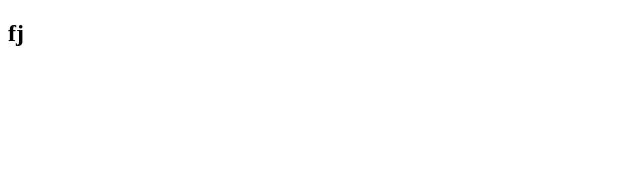
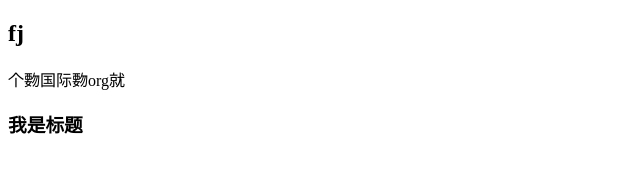
Before and after one commit to yanmeijun/text, a plain HTML site: page index.html in a window 1280 px wide. Shown: the whole page, without its empty margins (0-640 px from the left). Drawn offline with Linux system fonts and the light colour scheme.

Commit message:
add file

```diff
--- a/index.html
+++ b/index.html
@@ -6,5 +6,9 @@
 </head>
 <body>
 	<h2>fj</h2>
+	<p>
+		个覅国际覅org就
+	</p>
+	<h3>我是标题</h3>
 </body>
 </html>
```
